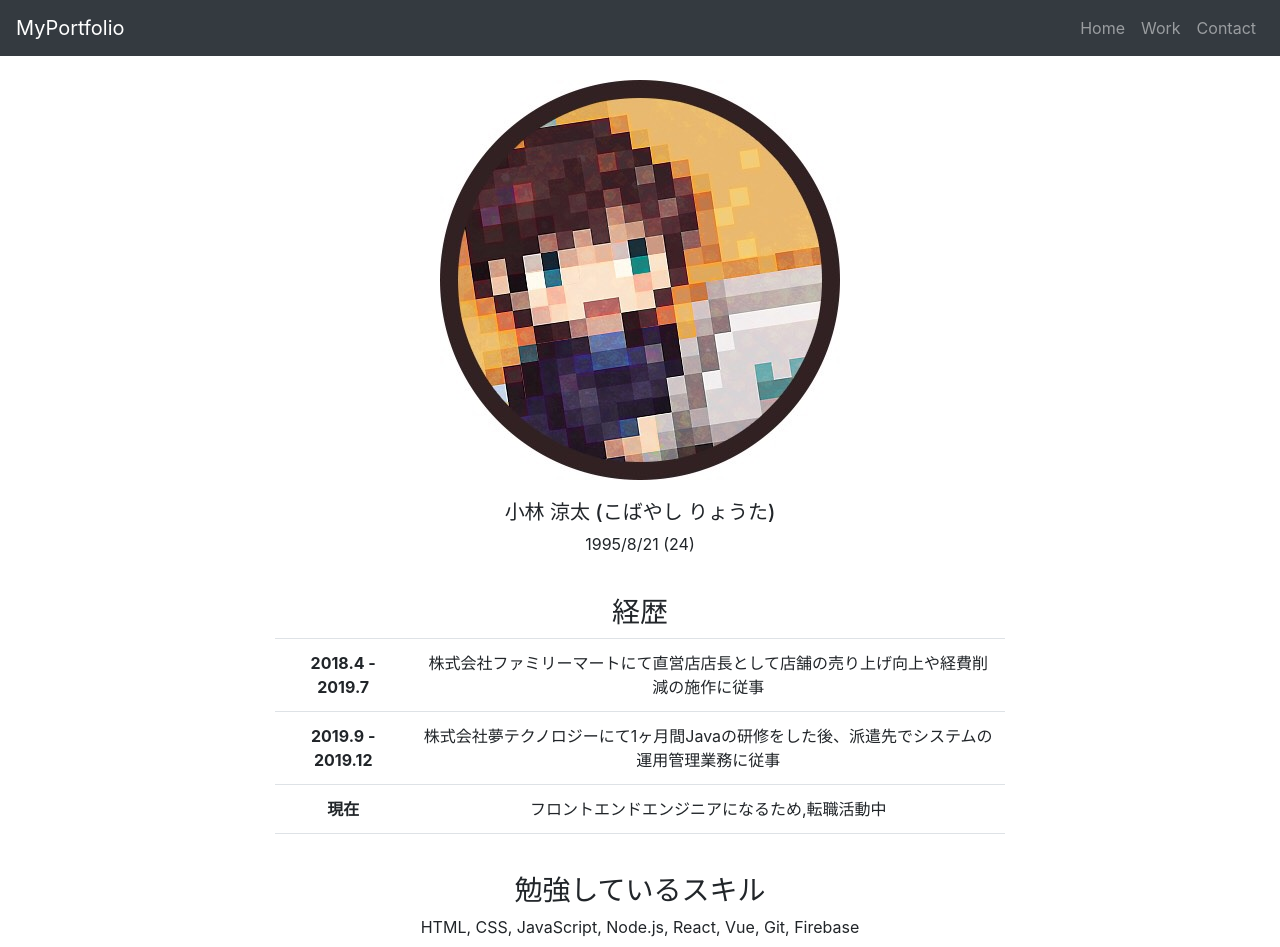
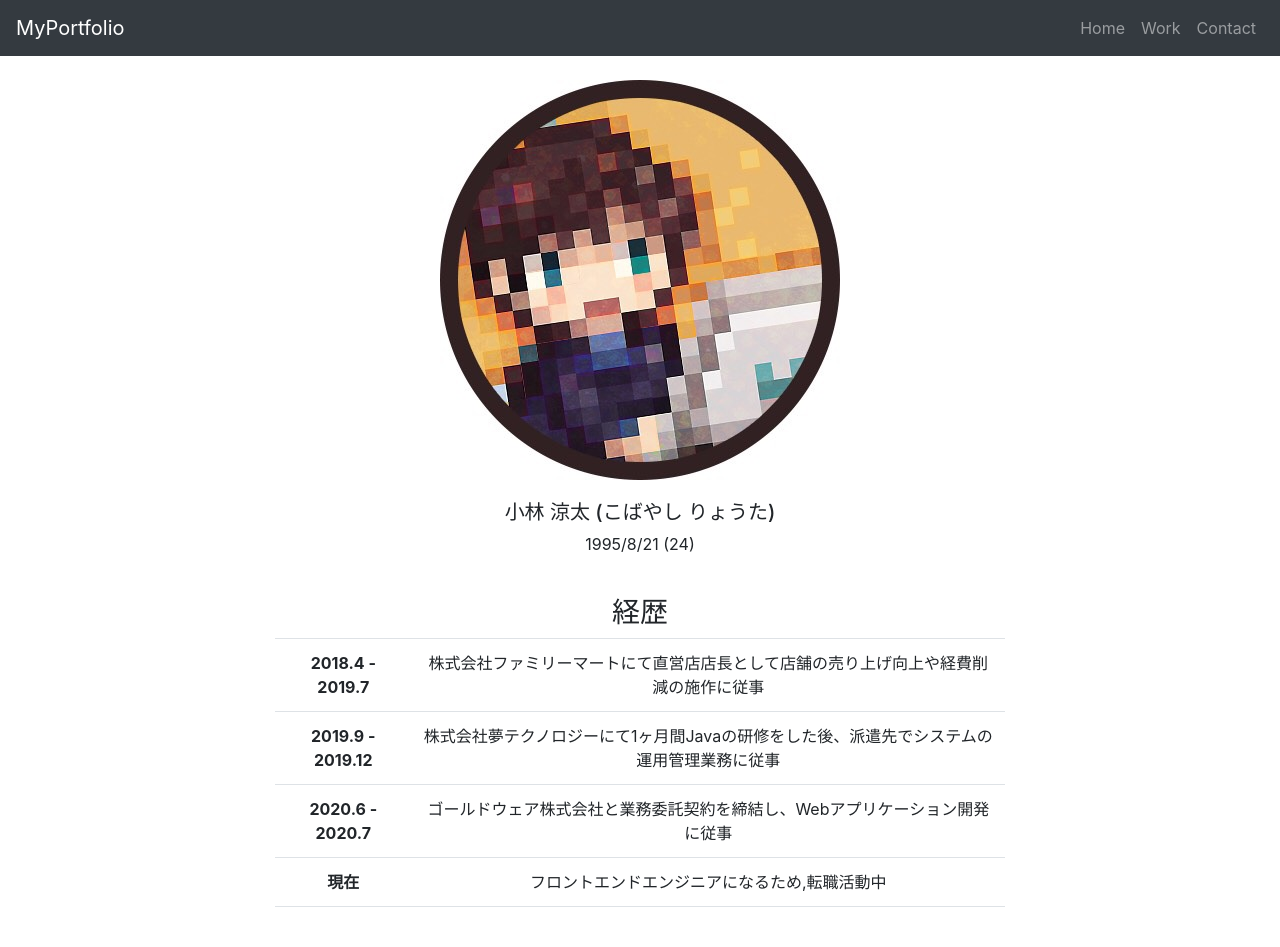
Before and after one commit to ryo-koba108/myportfolio, a React (Create React App) app: page / in a window 1280 px wide. Shown: the top 947 px of the page. Built offline with nearby package versions, Linux system fonts and the light colour scheme.

Commit message:
added career

```diff
--- a/src/components/Home.jsx
+++ b/src/components/Home.jsx
@@ -37,6 +37,12 @@ class Home extends React.Component {
                     </td>
                   </tr>
                   <tr>
+                    <th>2020.6 - 2020.7</th>
+                    <td>
+                      ゴールドウェア株式会社と業務委託契約を締結し、Webアプリケーション開発に従事
+                    </td>
+                  </tr>
+                  <tr>
                     <th>現在</th>
                     <td>フロントエンドエンジニアになるため,転職活動中</td>
                   </tr>
@@ -51,7 +57,7 @@ class Home extends React.Component {
           <Row className="mb-4">
             <Col className="text-center" sm="12" md={{ size: 8, offset: 2 }}>
               <h3>勉強しているスキル</h3>
-              HTML, CSS, JavaScript, Node.js, React, Vue, Git, Firebase
+              HTML, CSS, JavaScript, Node.js, React, Next.js, Git, Firebase
             </Col>
           </Row>
         </Container>
```
